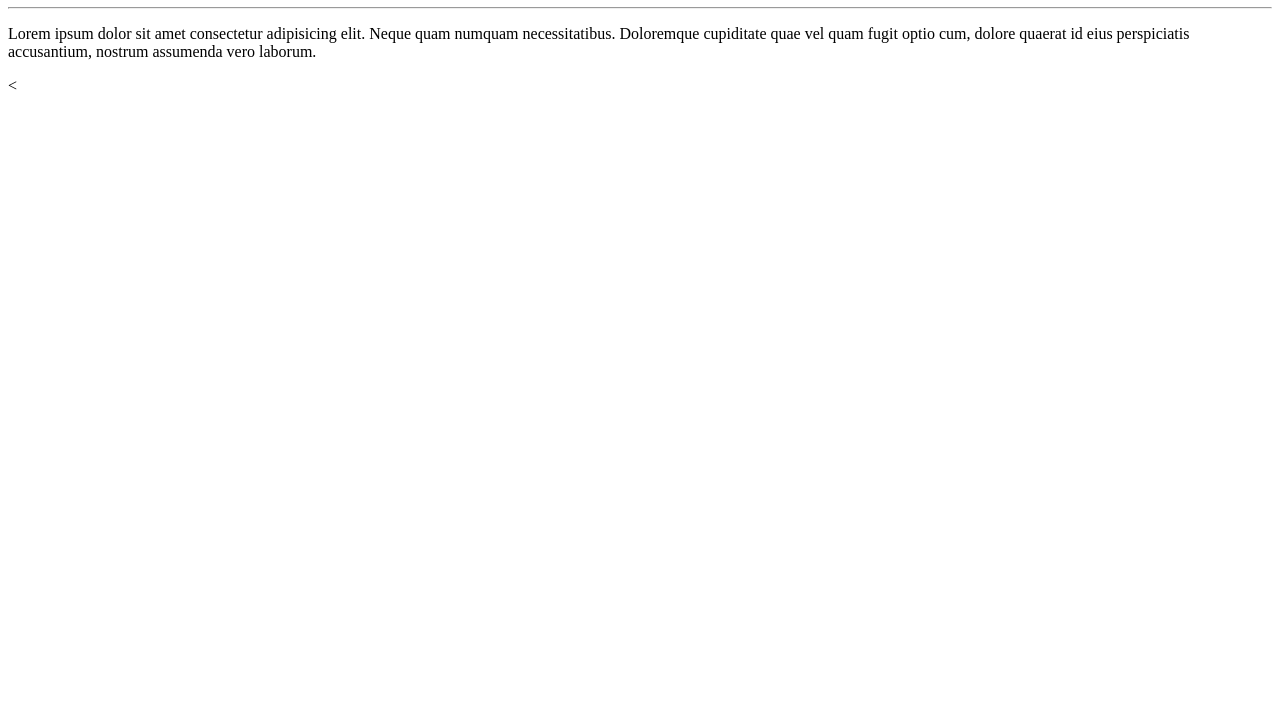
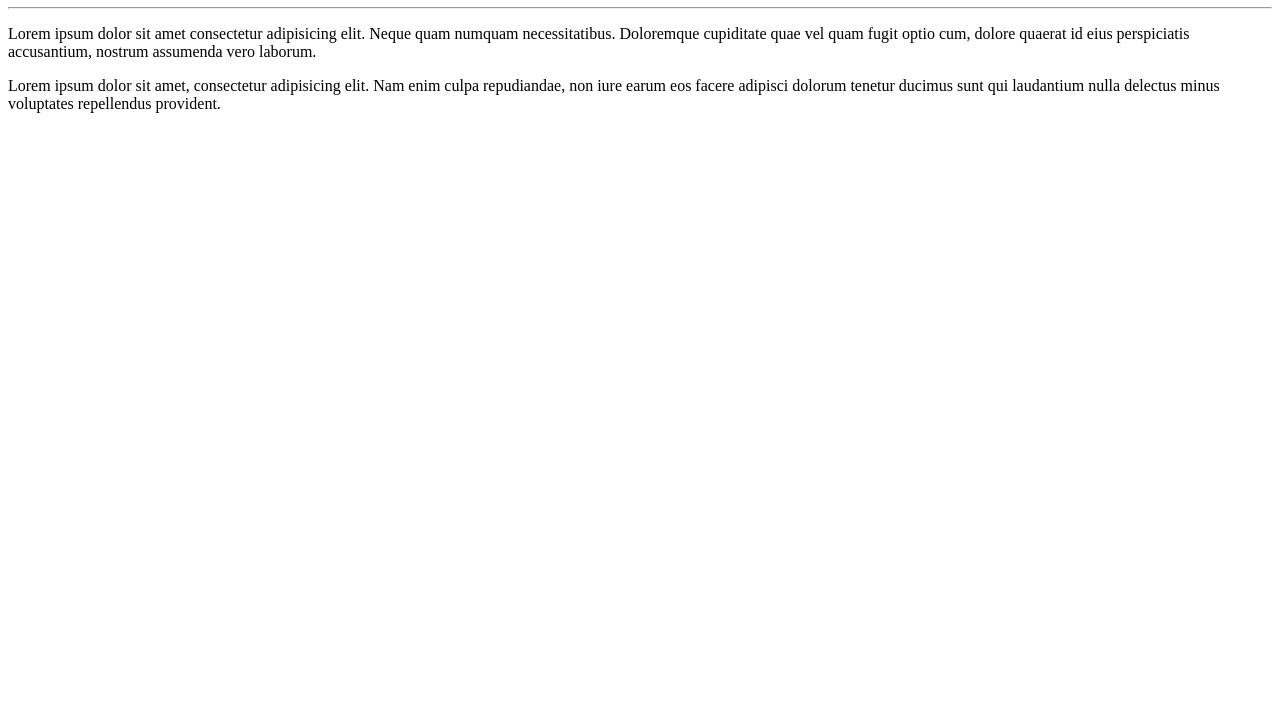
Before and after one commit to emellynair/Ola-Mundo, a plain HTML site: page site-exemplo/index.html in a window 1280 px wide. Shown: the part 73-800 px from the top of the page. Drawn offline with Linux system fonts and the light colour scheme.

Commit message:
adicionei um paragrafo

```diff
--- a/site-exemplo/index.html
+++ b/site-exemplo/index.html
@@ -9,5 +9,6 @@
     <h1>Olá, Mundo!</h1>
     <hr>
     <p>Lorem ipsum dolor sit amet consectetur adipisicing elit. Neque quam numquam necessitatibus. Doloremque cupiditate quae vel quam fugit optio cum, dolore quaerat id eius perspiciatis accusantium, nostrum assumenda vero laborum.</p>
+    <p>Lorem ipsum dolor sit amet, consectetur adipisicing elit. Nam enim culpa repudiandae, non iure earum eos facere adipisci dolorum tenetur ducimus sunt qui laudantium nulla delectus minus voluptates repellendus provident.</p>
 </body>
-<
+</html>
```
Also changed, not shown: 1 other file.
